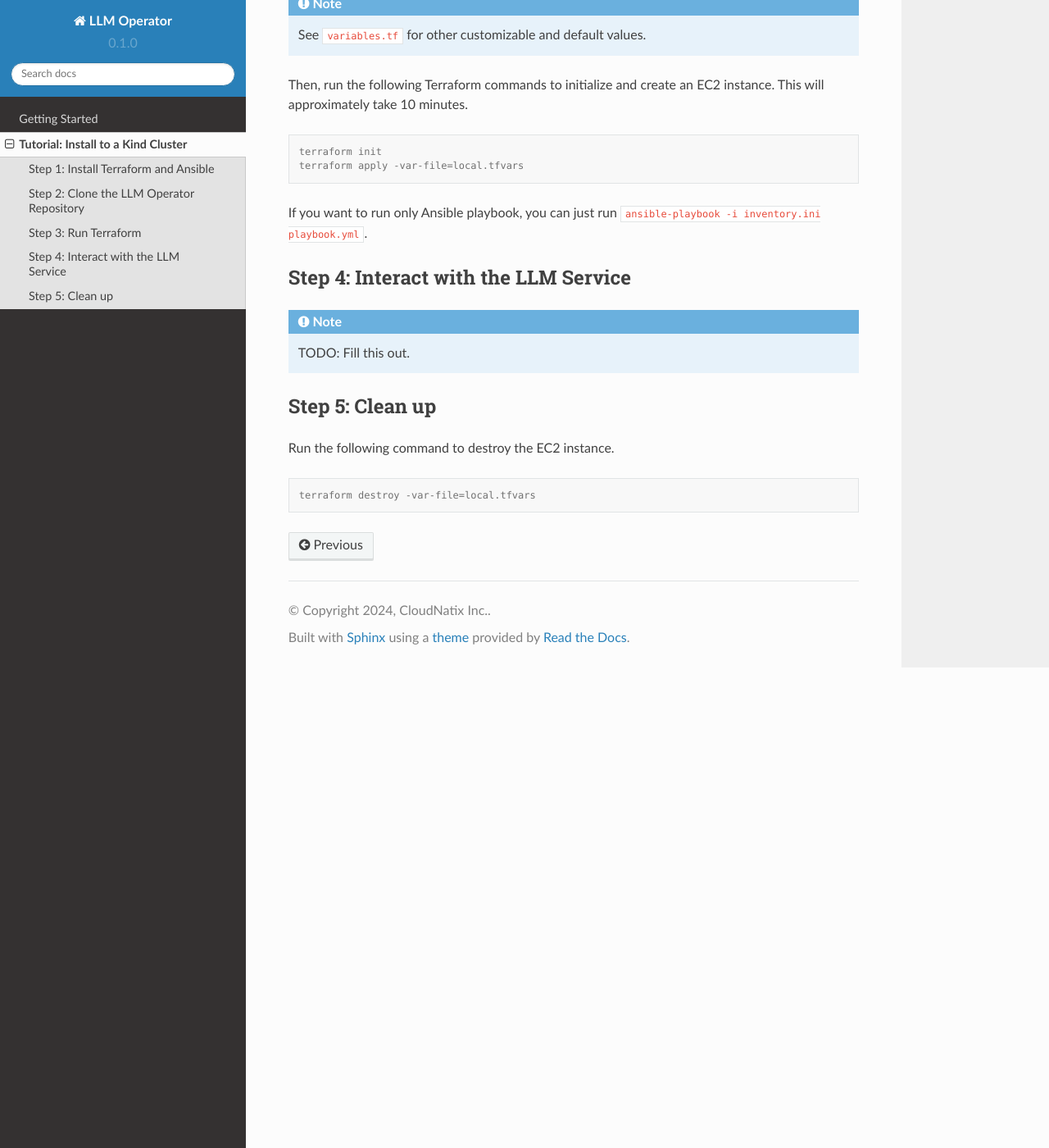
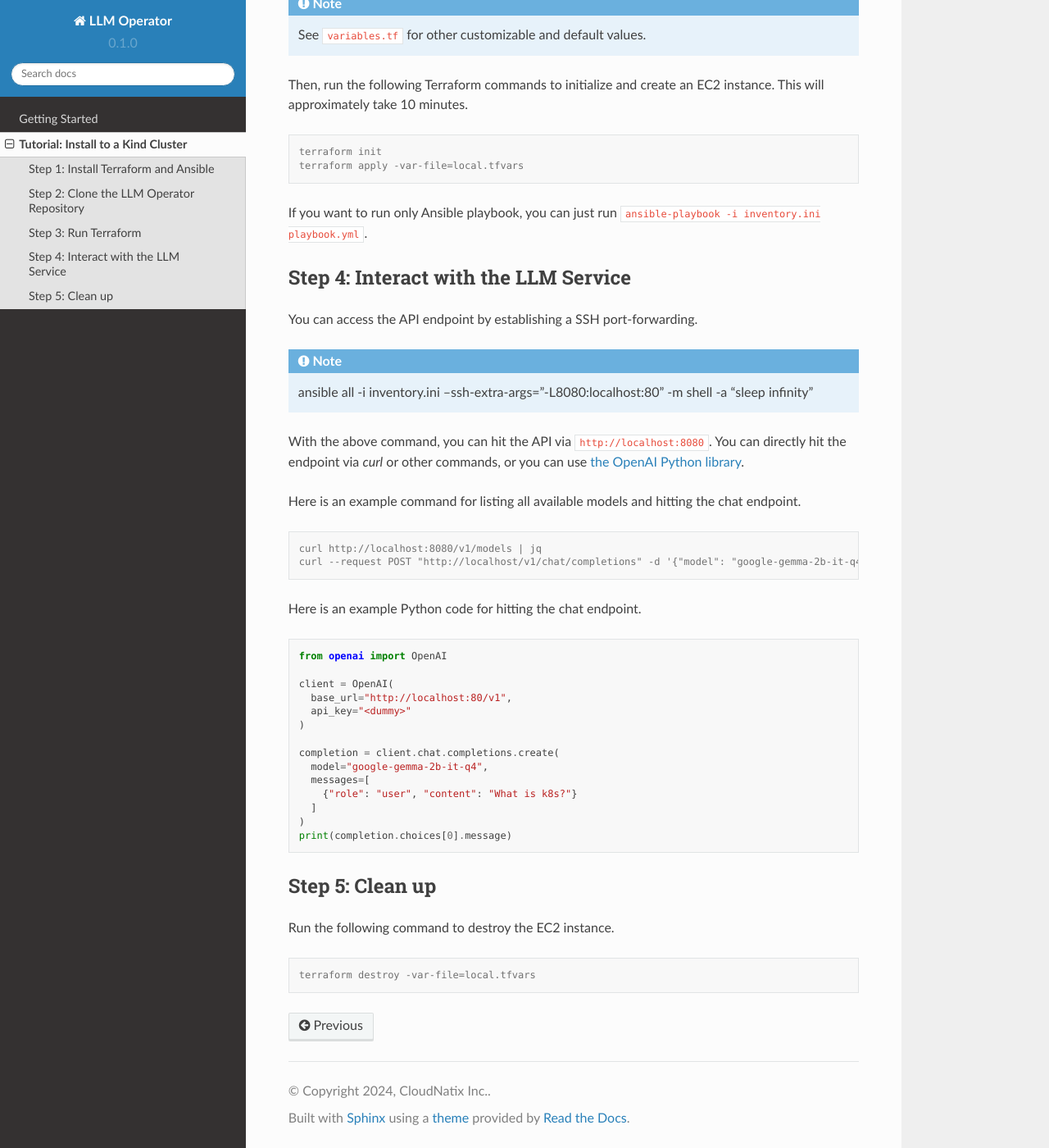
Before and after one commit to llm-operator/docs, a Sphinx documentation site: the page built from docs/source/tutorial.rst, in a window 1280 px wide and 1400 px high, scrolled down 1121 px. Shown: the whole window at 82% size. Built offline with Sphinx 7.4.7 and the Read the Docs theme 2.0.0, drawn with Linux system fonts in a browser that asks for light colours.

Commit message:
Add example commands/scripts for hitting the endpoint

```diff
--- a/docs/source/tutorial.rst
+++ b/docs/source/tutorial.rst
@@ -68,10 +68,40 @@ If you want to run only Ansible playbook, you can just run ``ansible-playbook -i
 Step 4: Interact with the LLM Service
 -------------------------------------
 
+You can access the API endpoint by establishing a SSH port-forwarding.
+
 .. note::
 
-   TODO: Fill this out.
+   ansible all -i inventory.ini --ssh-extra-args="-L8080:localhost:80" -m shell -a "sleep infinity"
 
+With the above command, you can hit the API via ``http://localhost:8080``. You can directly hit the endpoint via `curl`
+or other commands, or you can use `the OpenAI Python library <https://github.com/openai/openai-python>`_.
+
+Here is an example command for listing all available models and hitting the chat endpoint.
+
+.. code-block:: console
+
+   curl http://localhost:8080/v1/models | jq
+   curl --request POST "http://localhost/v1/chat/completions" -d '{"model": "google-gemma-2b-it-q4", "messages": [{"role": "user", "content": "What is k8s?"}]}'
+
+Here is an example Python code for hitting the chat endpoint.
+
+.. code-block:: python
+
+   from openai import OpenAI
+
+   client = OpenAI(
+     base_url="http://localhost:80/v1",
+     api_key="<dummy>"
+   )
+
+   completion = client.chat.completions.create(
+     model="google-gemma-2b-it-q4",
+     messages=[
+       {"role": "user", "content": "What is k8s?"}
+     ]
+   )
+   print(completion.choices[0].message)
 
 Step 5: Clean up
 ----------------
```
